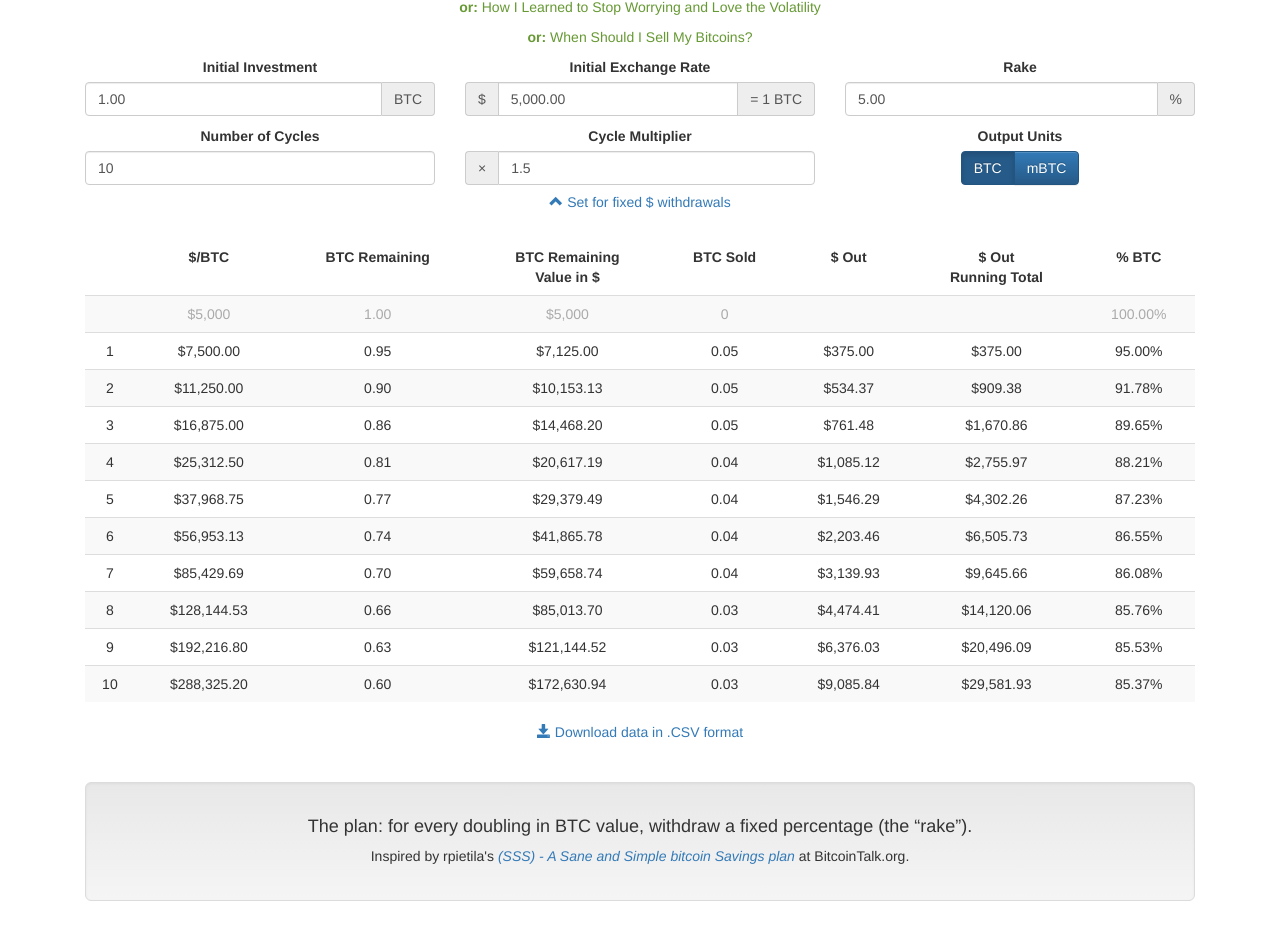
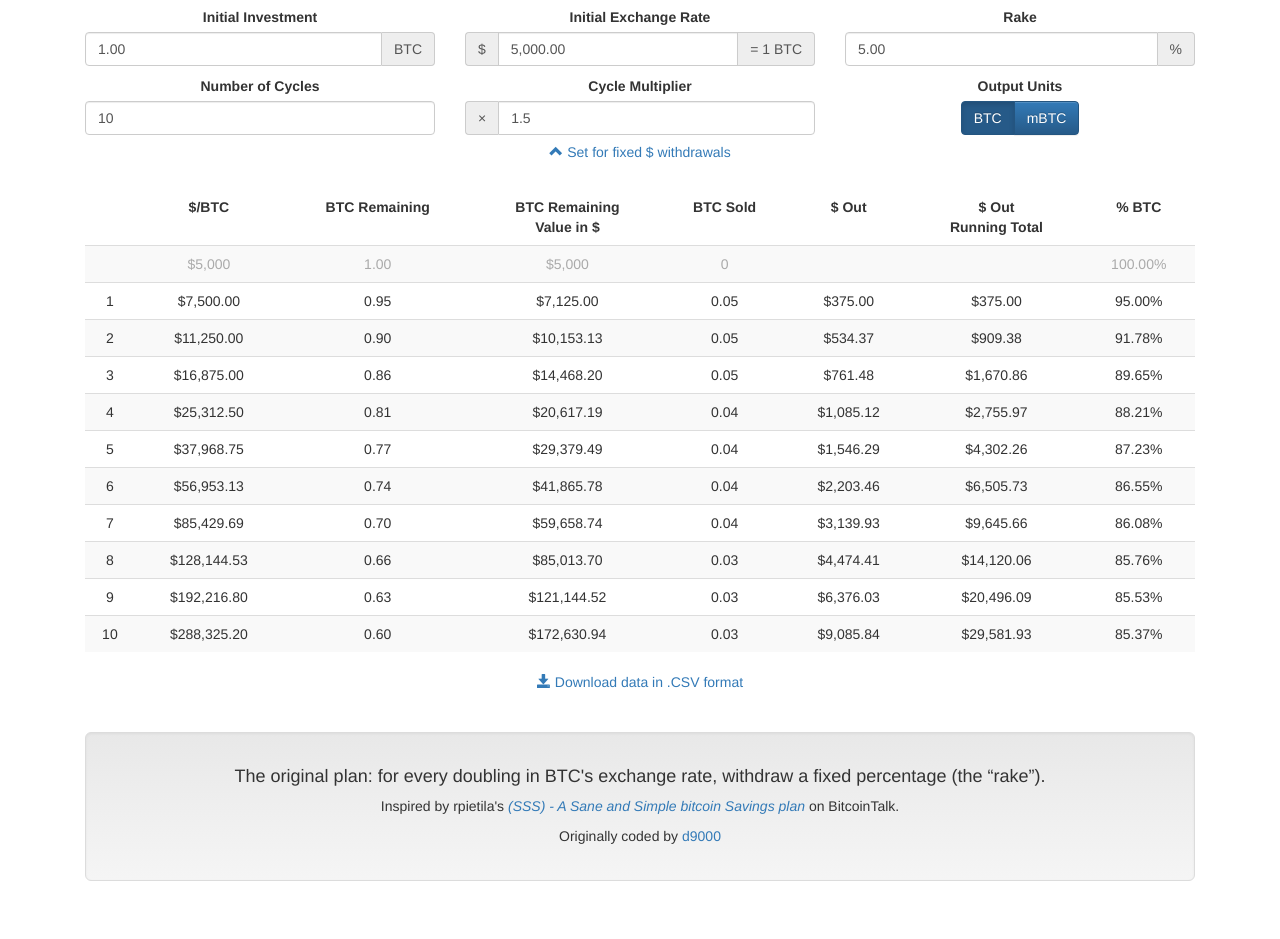
Before and after one commit to jlopp/bitcoin-savings-plan, a plain HTML site: page index.html in a window 1280 px wide. Shown: the part 143-1082 px from the top of the page. Drawn offline with nearby package versions, Linux system fonts and the light colour scheme.

Commit message:
remove padding, add credits

```diff
--- a/index.html
+++ b/index.html
@@ -13,10 +13,6 @@
     <link rel="stylesheet" href="https://netdna.bootstrapcdn.com/bootstrap/3.1.1/css/bootstrap-theme.min.css">
     <!-- Custom styles for this template -->
     <style>
-        body {
-            padding-top: 50px;
-        }
-
         .starter-template {
             padding: 20px 15px;
             text-align: center;
@@ -131,8 +127,9 @@
             <br/>
             <br/>
             <div class="well well-lg">
-                <h4>The plan: for every doubling in BTC value, withdraw a fixed percentage (the &ldquo;rake&rdquo;).</h4>
-                <p>Inspired by rpietila's <a href="https://bitcointalk.org/index.php?topic=345065.0" target="_blank"><em>(SSS) - A Sane and Simple bitcoin Savings plan</em></a> at BitcoinTalk.org.</p>
+                <h4>The original plan: for every doubling in BTC's exchange rate, withdraw a fixed percentage (the &ldquo;rake&rdquo;).</h4>
+                <p>Inspired by rpietila's <a href="https://bitcointalk.org/index.php?topic=345065.0" target="_blank"><em>(SSS) - A Sane and Simple bitcoin Savings plan</em></a> on BitcoinTalk.</p>
+                <p>Originally coded by <a href="https://bitcointalk.org/index.php?action=profile;u=35933" target="_blank">d9000</a></p>
             </div>
         </div>
         <script src="https://code.jquery.com/jquery-1.10.2.min.js"></script>
```
